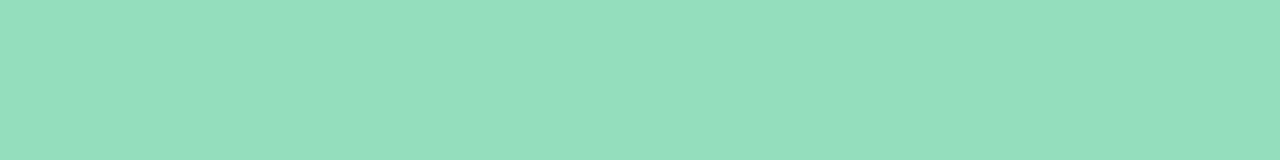
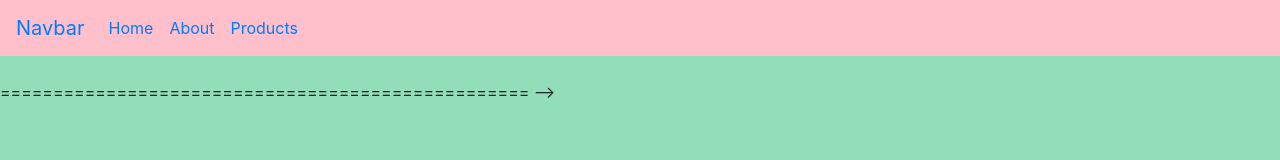
Before and after one commit to shelleygrozin/group_project, a plain HTML site: page about.html in a window 1280 px wide. Drawn offline with nearby package versions, Linux system fonts and the light colour scheme.

Commit message:
LINKS EVERYTHING LINKS :'D

```diff
--- a/about.html
+++ b/about.html
@@ -15,12 +15,33 @@
       <link rel="stylesheet" href="css/styles.css">
     <!-- ADD BOOTSTRAP CORE HERE!!!! -->
 
+    <!-- Custom styles for this template -->
+    <link href="css/styles.css" rel="stylesheet">
+  </head>
 
+  <body>
 
-      <!-- Add another row here -->
-    </main><!-- /.container -->
+    <nav class="navbar navbar-expand-md fixed-top">
+      <a class="navbar-brand" href="#">Navbar</a>
+      <button class="navbar-toggler" type="button" data-toggle="collapse" data-target="#navbarsExampleDefault" aria-controls="navbarsExampleDefault" aria-expanded="false" aria-label="Toggle navigation">
+        <span class="navbar-toggler-icon"></span>
+      </button>
 
-    <!-- Bootstrap core JavaScript
+      <div class="collapse navbar-collapse" id="navbarsExampleDefault">
+        <ul class="navbar-nav mr-auto">
+          <li class="nav-item active">
+            <a class="nav-link" href="home.html">Home</a>
+          </li>
+          <li class="nav-item">
+            <a class="nav-link" href="about.html">About</a>
+          </li>
+          <li class="nav-item">
+            <a class="nav-link" href="gallery.html">Products</a>
+          </li>
+        </ul>
+      </div>
+    </nav>
+
     ================================================== -->
     <!-- Placed at the end of the document so the pages load faster -->
     <script src="https://code.jquery.com/jquery-3.3.1.slim.min.js" integrity="sha384-q8i/X+965DzO0rT7abK41JStQIAqVgRVzpbzo5smXKp4YfRvH+8abtTE1Pi6jizo" crossorigin="anonymous"></script>
@@ -28,4 +49,4 @@
     <script src="https://getbootstrap.com/docs/4.1/assets/js/vendor/popper.min.js"></script>
     <script src="https://getbootstrap.com/docs/4.1/dist/js/bootstrap.min.js"></script>
   </body>
-</html>
+  </html>
```
Also changed, not shown: gallery.html (+52 -0 lines), home.html (+3 -3 lines), instagram-logo-black-transparent.png (added), twitter-logo-black.png (added).
